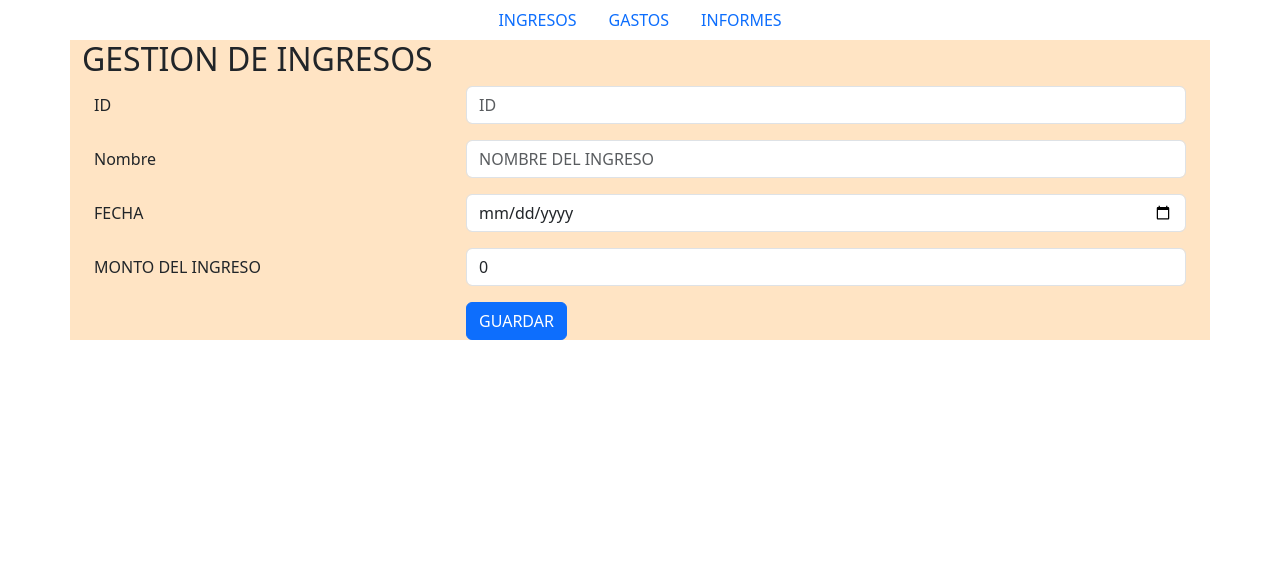
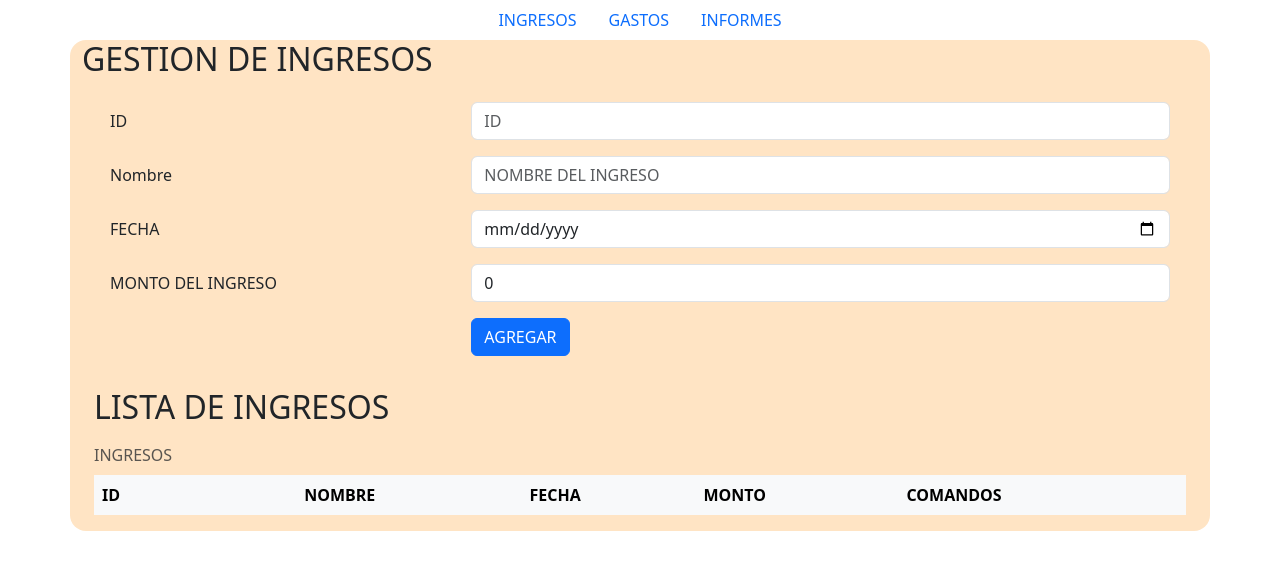
Before and after one commit to harold1978/angularIngresos, an Angular app: page /ingresos in a window 1280 px wide. Shown: the top 570 px of the page. Built offline with nearby package versions, Linux system fonts and the light colour scheme.

Commit message:
funcional parte ingresos

```diff
--- a/src/app/app.component.css
+++ b/src/app/app.component.css
@@ -3,4 +3,5 @@
 }
 .container{
     background-color: bisque;
+    border-radius: 1rem;
 }
--- a/src/app/componentes/ingresos/frm-ingresos/frm-ingresos.component.css
+++ b/src/app/componentes/ingresos/frm-ingresos/frm-ingresos.component.css
@@ -0,0 +1,4 @@
+.frm{
+    padding: 1rem;
+
+}
--- a/src/app/componentes/ingresos/frm-ingresos/frm-ingresos.component.html
+++ b/src/app/componentes/ingresos/frm-ingresos/frm-ingresos.component.html
@@ -1,5 +1,5 @@
 <div class="container">
-  <form (ngSubmit)="agregaIngreso()">
+  <form class="frm rounded" (ngSubmit)="agregaIngreso()">
     <div class="mb-3 row">
       <label for="id" class="col-4 col-form-label">ID</label>
       <div class="col-8">
@@ -49,15 +49,48 @@
           class="form-control"
           name="monto"
           id="monto"
-
           [(ngModel)]="nuevoingreso.monto"
         />
       </div>
     </div>
     <div class="mb-3 row">
       <div class="offset-sm-4 col-sm-8">
-        <button type="submit" class="btn btn-primary">GUARDAR</button>
+        <button type="submit" class="btn btn-primary">AGREGAR</button>
       </div>
     </div>
   </form>
+  <h2>LISTA DE INGRESOS</h2>
+  <div class="table-responsive">
+    <table
+      class="table table-striped table-hover table-borderless table-primary align-middle"
+    >
+      <thead class="table-light">
+        <caption>
+          INGRESOS
+        </caption>
+        <tr>
+          <th>ID</th>
+          <th>NOMBRE</th>
+          <th>FECHA</th>
+          <th>MONTO</th>
+          <th>COMANDOS</th>
+        </tr>
+      </thead>
+      <tbody class="table-group-divider">
+        @for(item of ingresos;track item.id){
+        <tr class="table-primary">
+          <td scope="row">{{ item.id }}</td>
+          <td>{{ item.nombre }}</td>
+          <td>{{ item.fecha }}</td>
+          <td>{{ item.monto }}</td>
+          <td>
+            <button (click)="eliminar(item.id)" type="button" class="btn btn-danger btn-sm">ELIMINAR</button>
+            <button (click)="editar(item.id)" type="button" class="btn btn-success btn-sm">EDITAR</button>
+          </td>
+        </tr>
+        }
+      </tbody>
+      <tfoot></tfoot>
+    </table>
   </div>
+</div>
--- a/src/app/componentes/ingresos/frm-ingresos/frm-ingresos.component.ts
+++ b/src/app/componentes/ingresos/frm-ingresos/frm-ingresos.component.ts
@@ -10,6 +10,7 @@ import { FormsModule } from '@angular/forms';
   styleUrl: './frm-ingresos.component.css'
 })
 export class FrmIngresosComponent {
+
   ingresos:Iingresos[]=[];
 
   nuevoingreso:Iingresos={id:"",nombre:"",fecha:"",monto:0};
@@ -22,13 +23,31 @@ export class FrmIngresosComponent {
     const item = this.ingresos.find(item=>item.id==this.nuevoingreso.id);
     if(item){
       const indice = this.ingresos.indexOf(item);
-      this.ingresos.splice(indice,1,this.nuevoingreso);
+      this.ingresos.splice(indice,1,{...this.nuevoingreso});
       alert("ELEMENTO ACTUALIZADO");
+      this.limpiar();
       return;
     }
-    this.ingresos.push(this.nuevoingreso);
+    const {id,nombre,fecha,monto}=this.nuevoingreso;
+
+    this.ingresos.push({...this.nuevoingreso});
     alert("INGRESO AGREGADO");
+    this.limpiar();
+  }
+  limpiar(){
+    this.nuevoingreso.id="";
+    this.nuevoingreso.nombre="";
+    this.nuevoingreso.fecha="";
+    this.nuevoingreso.monto=0;
+  }
+  editar(id:string):void{
+    const aux = this.ingresos.find(item=>item.id==id);
+    if(aux){
+      this.nuevoingreso={...aux};
+    }
+  }
+  eliminar(id:string){
+    this.ingresos = this.ingresos.filter(item=>item.id!==id);
 
   }
-
 }
```
Lines whose indentation alone changed are shown as unchanged.
